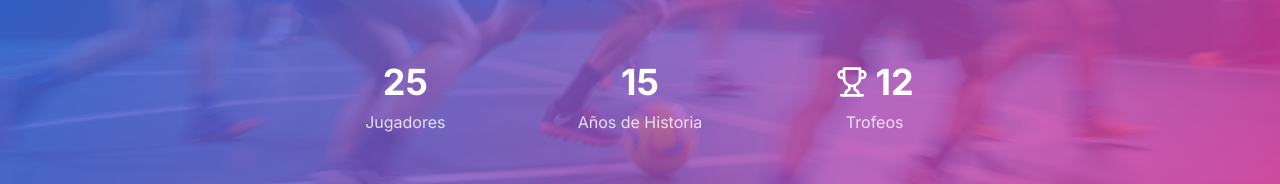
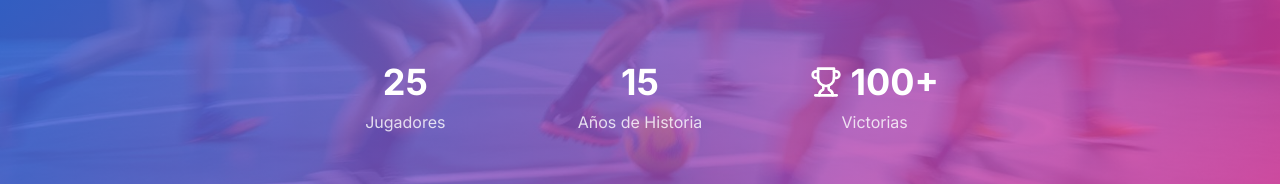
Before and after one commit to blocksbarcelona/handbol-trio-web, a React (Vite) app: page / in a window 1280 px wide. Shown: the part 500-684 px from the top of the page. Built offline with nearby package versions, Linux system fonts and the light colour scheme.

Commit message:
Update trophies text
Change "trofeos" to "100+ victorias".

```diff
--- a/src/components/HeroSection.tsx
+++ b/src/components/HeroSection.tsx
@@ -13,7 +13,7 @@ const translations = {
     stats: {
       players: "Jugadores",
       years: "Años de Historia",
-      trophies: "Trofeos"
+      victories: "Victorias"
     }
   },
   ca: {
@@ -25,7 +25,7 @@ const translations = {
     stats: {
       players: "Jugadors",
       years: "Anys d'Història",
-      trophies: "Trofeus"
+      victories: "Victòries"
     }
   },
   en: {
@@ -37,7 +37,7 @@ const translations = {
     stats: {
       players: "Players",
       years: "Years of History",
-      trophies: "Trophies"
+      victories: "Victories"
     }
   }
 };
@@ -101,9 +101,9 @@ export const HeroSection = () => {
             <div className="text-center">
               <div className="text-3xl md:text-4xl font-bold mb-2 flex items-center justify-center">
                 <Trophy className="mr-2 h-6 w-6 md:h-8 md:w-8" />
-                12
+                100+
               </div>
-              <div className="text-sm md:text-base opacity-80">{t.stats.trophies}</div>
+              <div className="text-sm md:text-base opacity-80">{t.stats.victories}</div>
             </div>
           </div>
         </div>
```
